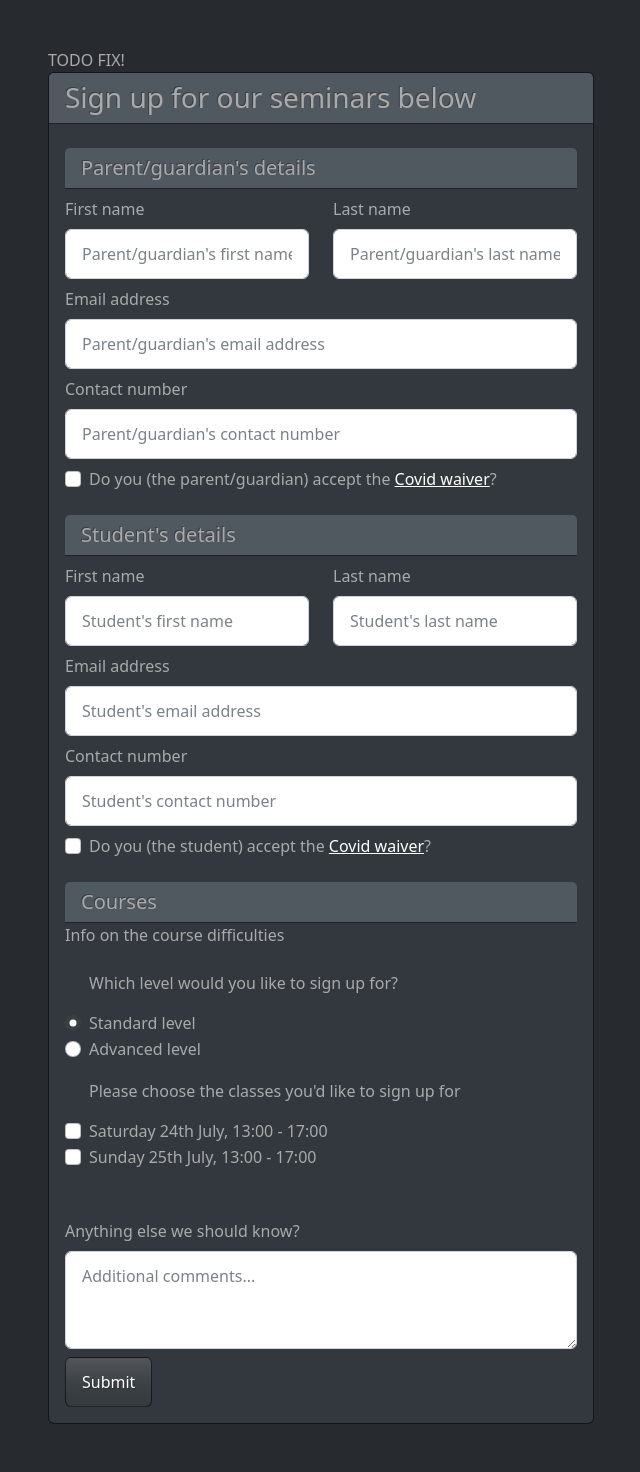
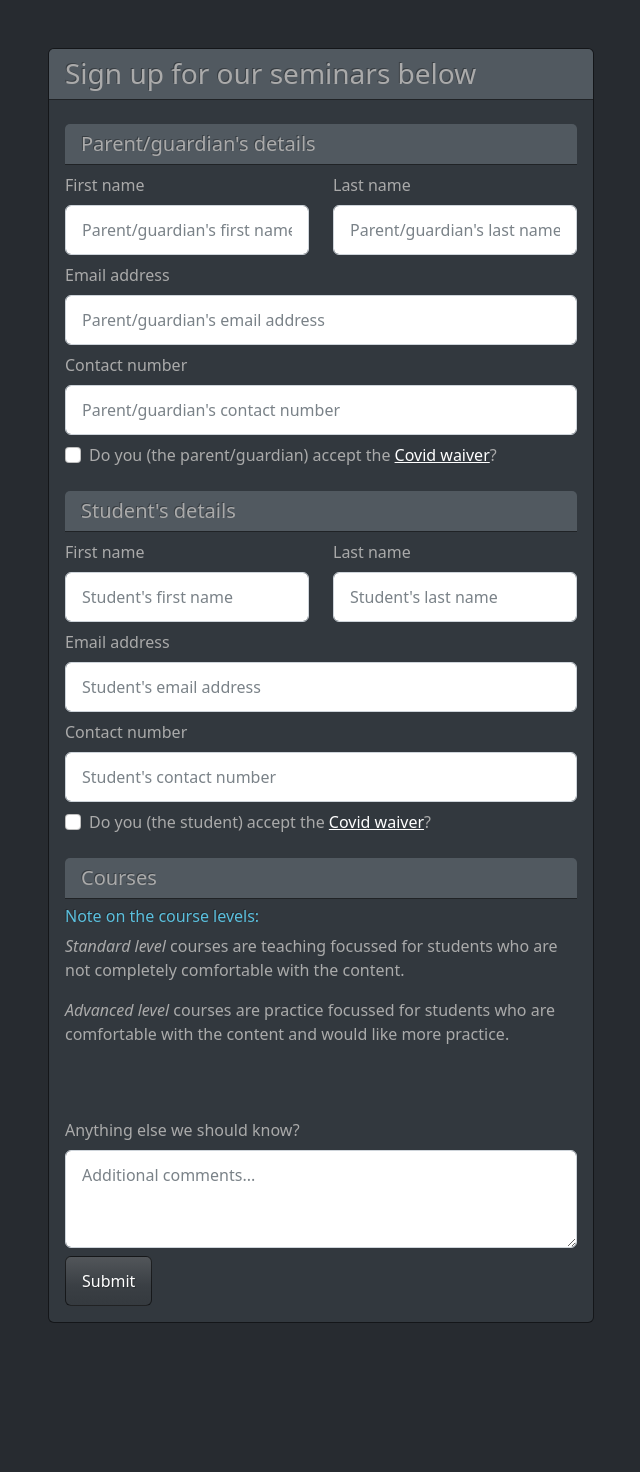
Before and after one commit to jononunes/seminar-signup, a Django app: page / in a window 1280 px wide. Shown: the whole page, without its empty margins (319-959 px from the left). After the commit the page ends 1323 px from the top, so only its background shows below. Run offline with Django 3.2, Linux system fonts and the light colour scheme; data that the repository does not hold is empty.

Commit message:
Updated template with loading seminars and covid waiver link.

```diff
--- /dev/null
+++ b/database/static/database/covid_waiver.txt
@@ -0,0 +1 @@
+do you accept this covid whatwhat?
--- a/database/templates/database/signup_form.html
+++ b/database/templates/database/signup_form.html
@@ -1,7 +1,9 @@
+{% load static %}
 <!DOCTYPE html>
 <html lang="en">
 <head>
     <meta charset="UTF-8">
+    <meta name="viewport" content="width=device-width, initial-scale=1">
     <title>Sign up for seminars</title>
 
     <link href="https://cdn.jsdelivr.net/npm/bootstrap@5.0.2/dist/css/bootstrap.min.css" rel="stylesheet"
@@ -14,7 +16,7 @@
 <body>
 <div class="container my-5">
     <div class="row justify-content-center">
-        <div class="col-md-6 col-sm-1"> TODO FIX!
+        <div class="col-lg-6 col-md-12">
             <div class="card">
                 <h3 class="card-header">
                     Sign up for our seminars below
@@ -48,7 +50,7 @@
                             <div class="form-check my-2">
                                 <input class="form-check-input" type="checkbox" value="" id="parentCovidWaiver">
                                 <label class="form-check-label" for="parentCovidWaiver">
-                                    Do you (the parent/guardian) accept the <a href="#">Covid waiver</a>?
+                                    Do you (the parent/guardian) accept the <a href="{% static 'database/covid_waiver.txt' %}">Covid waiver</a>?
                                 </label>
                             </div>
                         </div>
@@ -80,53 +82,35 @@
                             <div class="form-check my-2">
                                 <input class="form-check-input" type="checkbox" value="" id="parentCovidWaiver">
                                 <label class="form-check-label" for="parentCovidWaiver">
-                                    Do you (the student) accept the <a href="#">Covid waiver</a>?
+                                    Do you (the student) accept the <a href="{% static 'database/covid_waiver.txt' %}">Covid waiver</a>?
                                 </label>
                             </div>
                         </div>
 
                         <div class="py-2">
                             <h5 class="card-header">Courses</h5>
-                            <p>Info on the course difficulties</p>
+                            <h6 class="my-2 text-info">Note on the course levels:</h6>
+                            <p><i>Standard level</i> courses are teaching focussed for students who are not completely
+                                comfortable with the content.</p>
+                            <p><i>Advanced level</i> courses are practice focussed for students who are comfortable with
+                                the content and would like more practice.</p>
                             <fieldset class="form-group py-2">
-                                <div class="form-check">
-                                    <p>Which level would you like to sign up for?</p>
-                                    <label class="form-check-label">
-                                        <input type="radio" class="form-check-input" name="optionsRadios"
-                                               id="optionsRadios1"
-                                               value="option1" checked="">
-                                        Standard level
-                                    </label>
-                                </div>
-                                <div class="form-check">
-                                    <label class="form-check-label">
-                                        <input type="radio" class="form-check-input" name="optionsRadios"
-                                               id="optionsRadios2"
-                                               value="option2">
-                                        Advanced level
-                                    </label>
-                                </div>
-                            </fieldset>
-
-                            <fieldset class="form-group py-2">
-                                <div class="form-check">
-                                    <p>Please choose the classes you'd like to sign up for</p>
-                                    <input class="form-check-input" type="checkbox" value="" id="flexCheckDefault">
-                                    <label class="form-check-label" for="flexCheckDefault">
-                                        Saturday 24th July, 13:00 - 17:00
-                                    </label>
-                                </div>
-                                <div class="form-check">
-                                    <input class="form-check-input" type="checkbox" value="" id="flexCheckChecked">
-                                    <label class="form-check-label" for="flexCheckChecked">
-                                        Sunday 25th July, 13:00 - 17:00
-                                    </label>
-                                </div>
+                                {% for seminar in seminars %}
+                                    <div class="form-check">
+                                        <input class="form-check-input" type="checkbox" value=""
+                                               id="seminarCheckBox{{ seminar.id }}">
+                                        <label class="form-check-label" for="seminarCheckBox{{ seminar.id }}">
+                                            {{ seminar.get_subject_display }} ({{ seminar.get_level_display }} level)
+                                            - {{ seminar.date_and_time }} [R{{ seminar.base_price }}]
+                                        </label>
+                                    </div>
+                                {% endfor %}
                             </fieldset>
                         </div>
                         <div class="form-group py-2">
-                            <label for="exampleTextarea" class="form-label mt-4">Anything else we should know?</label>
-                            <textarea class="form-control text-light" id="exampleTextarea" rows="3"
+                            <label for="additionalInfoTextArea" class="form-label mt-4">Anything else we should
+                                know?</label>
+                            <textarea class="form-control text-light" id="additionalInfoTextArea" rows="3"
                                       placeholder="Additional comments..."></textarea>
                         </div>
 
--- a/database/views.py
+++ b/database/views.py
@@ -1,5 +1,8 @@
 from django.shortcuts import render
+
+from database.models import Seminar
 
 
 def signup_form(request):
-    return render(request, 'database/signup_form.html')
+    context = {'seminars': Seminar.objects.all()}
+    return render(request, 'database/signup_form.html', context=context)
--- a/seminar_signup/urls.py
+++ b/seminar_signup/urls.py
@@ -16,8 +16,10 @@ Including another URLconf
 from django.contrib import admin
 from django.urls import path
 from database.views import signup_form
+from django.conf import settings
+from django.conf.urls.static import static
 
 urlpatterns = [
     path('admin/', admin.site.urls),
     path('', signup_form, name='signup-form')
-]
+] + static(settings.STATIC_URL, document_root=settings.STATIC_ROOT)
```
